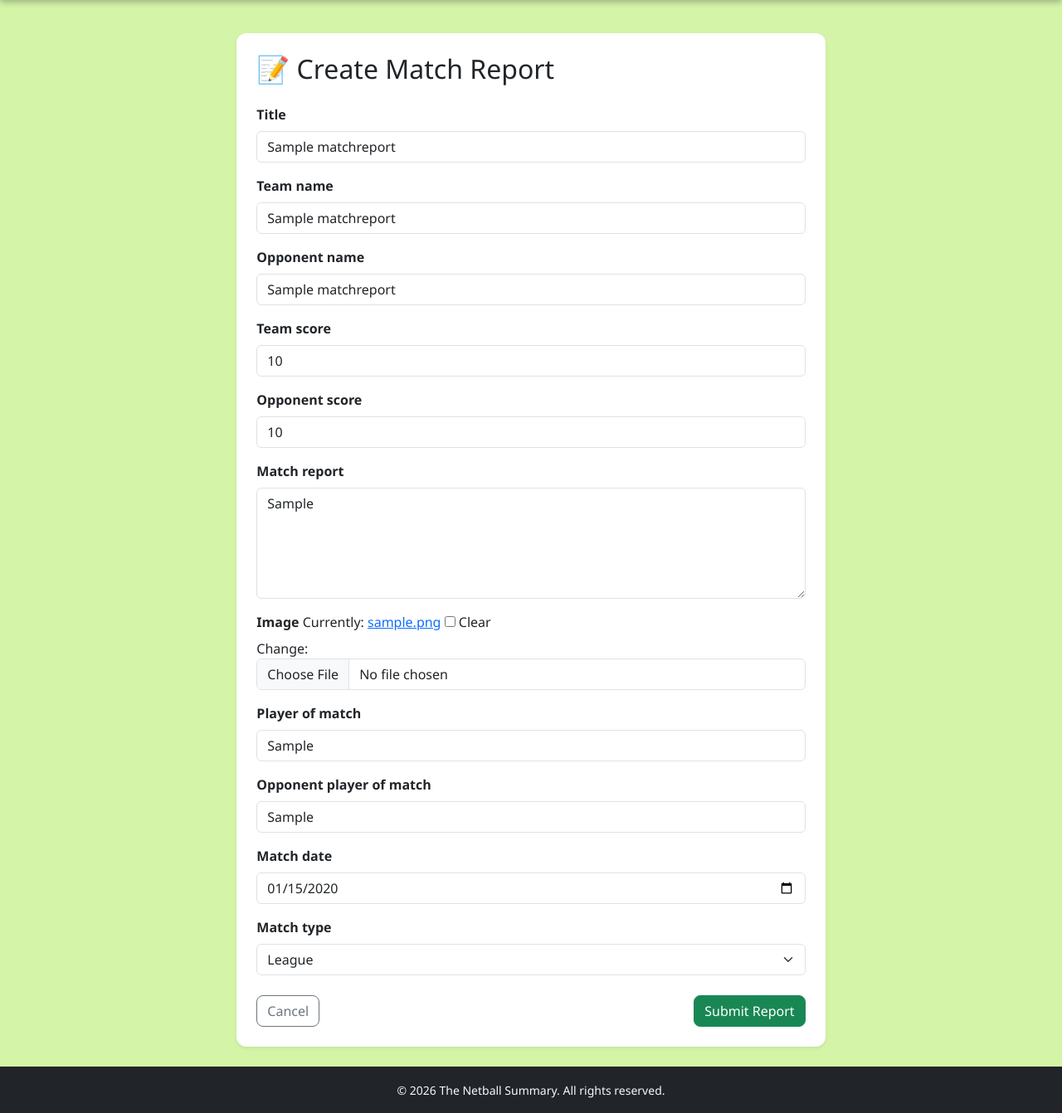
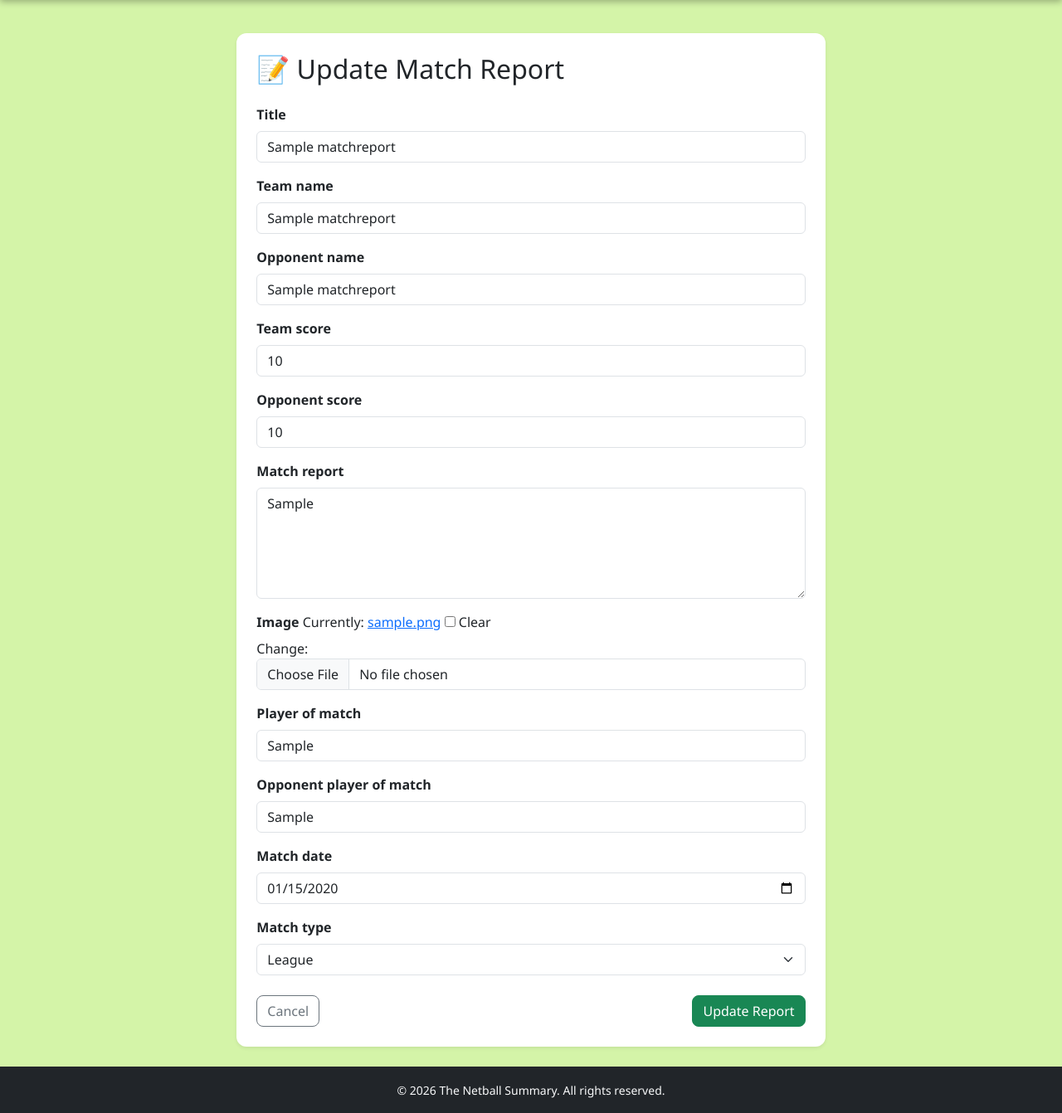
Before and after one commit to YemsAla/the_netball_summary, a Django app: page /reports/1/update/ in a window 1280 px wide. Shown: the part 60-1402 px from the top of the page at 83% size. Run offline with Django 4.2, Linux system fonts and the light colour scheme; a user stored in the database is signed in; tables that the repository leaves empty hold one stand-in row (values such as "Sample post").

Commit message:
feat:add update report functionality
- Add ReportUpdateView to views.py with UserPassesTestMixin author check
- Add update reports URL to urls.py
- Show Edit button on report detail page for authors only
- Dynamic form title and button label (Create vs Update) using {% if object %}

```diff
--- a/match_reports/templates/match_reports/report_form.html
+++ b/match_reports/templates/match_reports/report_form.html
@@ -6,7 +6,9 @@
     <div class="col-md-8">
         <div class="card shadow-sm">
             <div class="card-body p-4">
-                <h2 class="card-title mb-4">📝 Create Match Report</h2>
+                <h2 class="card-title mb-4">
+                    {% if object %}📝 Update Match Report{% else %}📝 Create Match Report{% endif %}
+                </h2>
                 <form method="POST" enctype="multipart/form-data">
                     {% csrf_token %}
                     {% for field in form %}
@@ -25,7 +27,9 @@
                     {% endfor %}
                     <div class="d-flex justify-content-between mt-4">
                         <a href="{% url 'report_list' %}" class="btn btn-outline-secondary">Cancel</a>
-                        <button type="submit" class="btn btn-success">Submit Report</button>
+                        <button type="submit" class="btn btn-success">
+                            {% if object %}Update Report{% else %}Submit Report{% endif %}
+                        </button>
                     </div>
                 </form>
             </div>
```
Also changed, not shown: match_reports/templates/match_reports/report_detail.html (+4 -5 lines).
